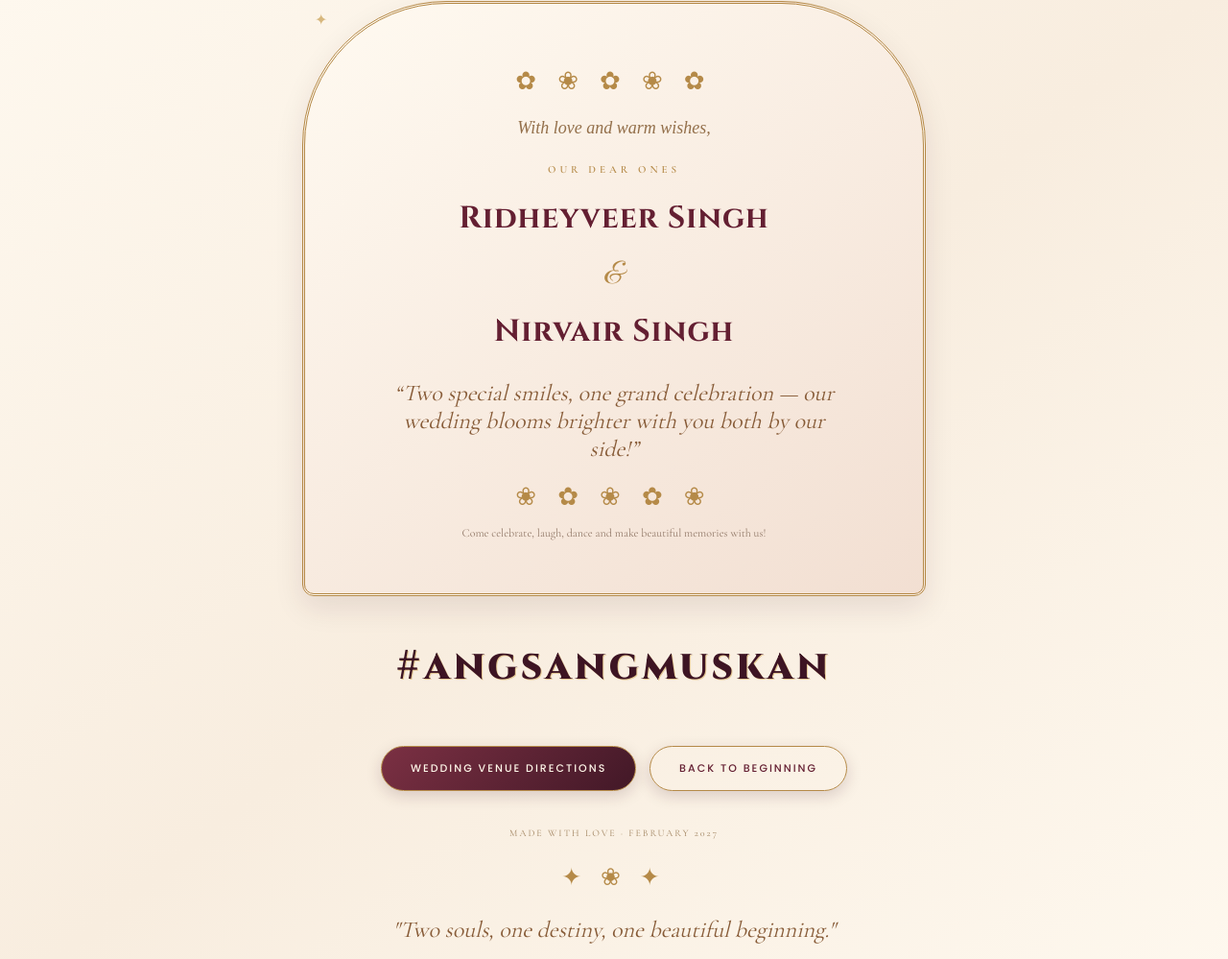
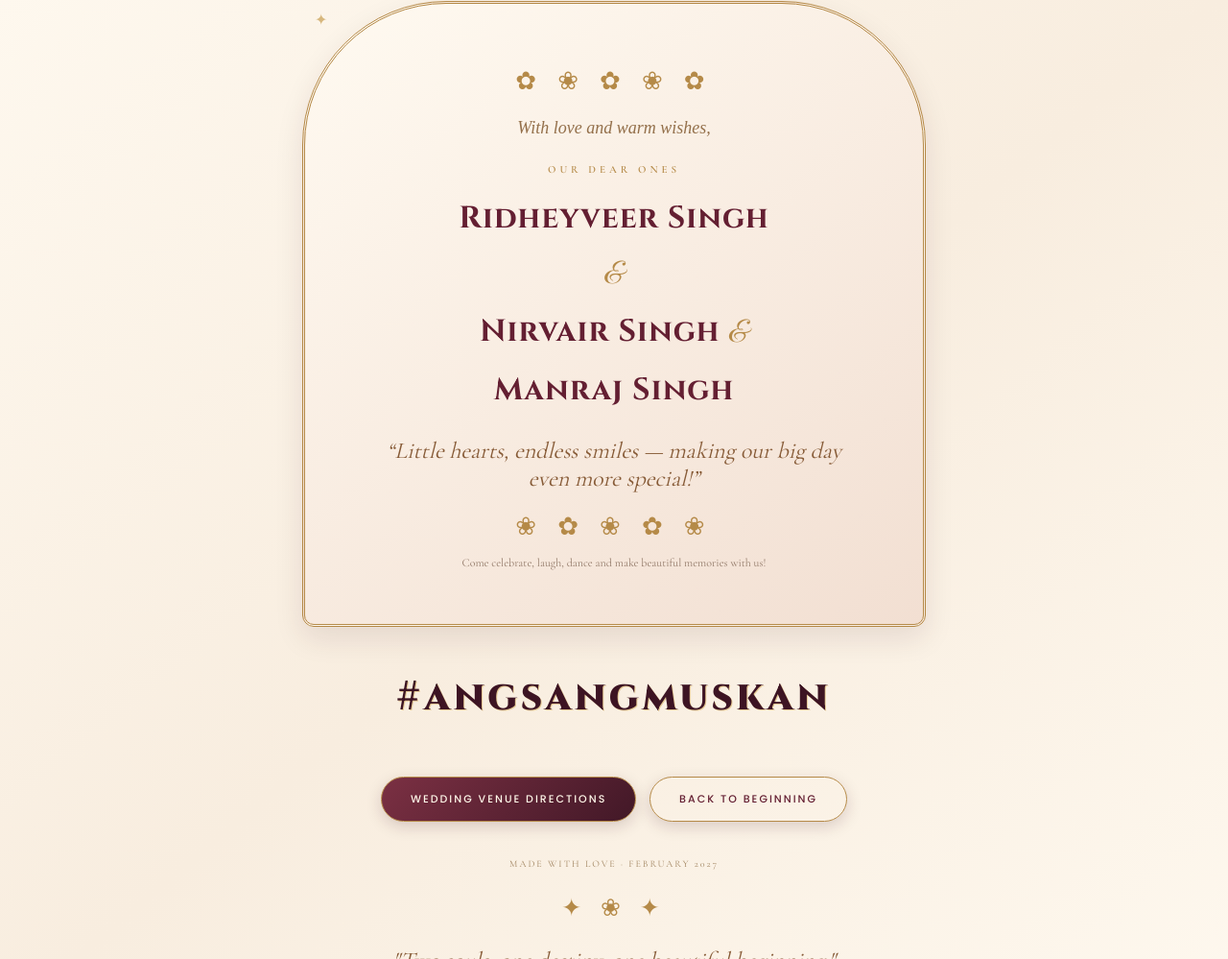
Before and after one commit to msadana45-wq/Wedding-invite, a plain HTML site: page index.html in a window 1280 px wide. Shown: the part 8282-9281 px from the top of the page at 96% size. Drawn offline with nearby package versions, Linux system fonts and the light colour scheme.

Commit message:
Update index.html

```diff
--- a/index.html
+++ b/index.html
@@ -1388,11 +1388,12 @@ A Special Invitation
 Ridheyveer Singh<br>
 <span class="amp">&amp;</span><br>
 Nirvair Singh
+<span class="amp">&amp;</span><br>
+Manraj Singh
 </div>
 
 <p class="punchline">
-“Two special smiles, one grand celebration —
-our wedding blooms brighter with you both by our side!”
+“Little hearts, endless smiles — making our big day even more special!”
 </p>
 
 <div class="flower">❀ ✿ ❀ ✿ ❀</div>
```
